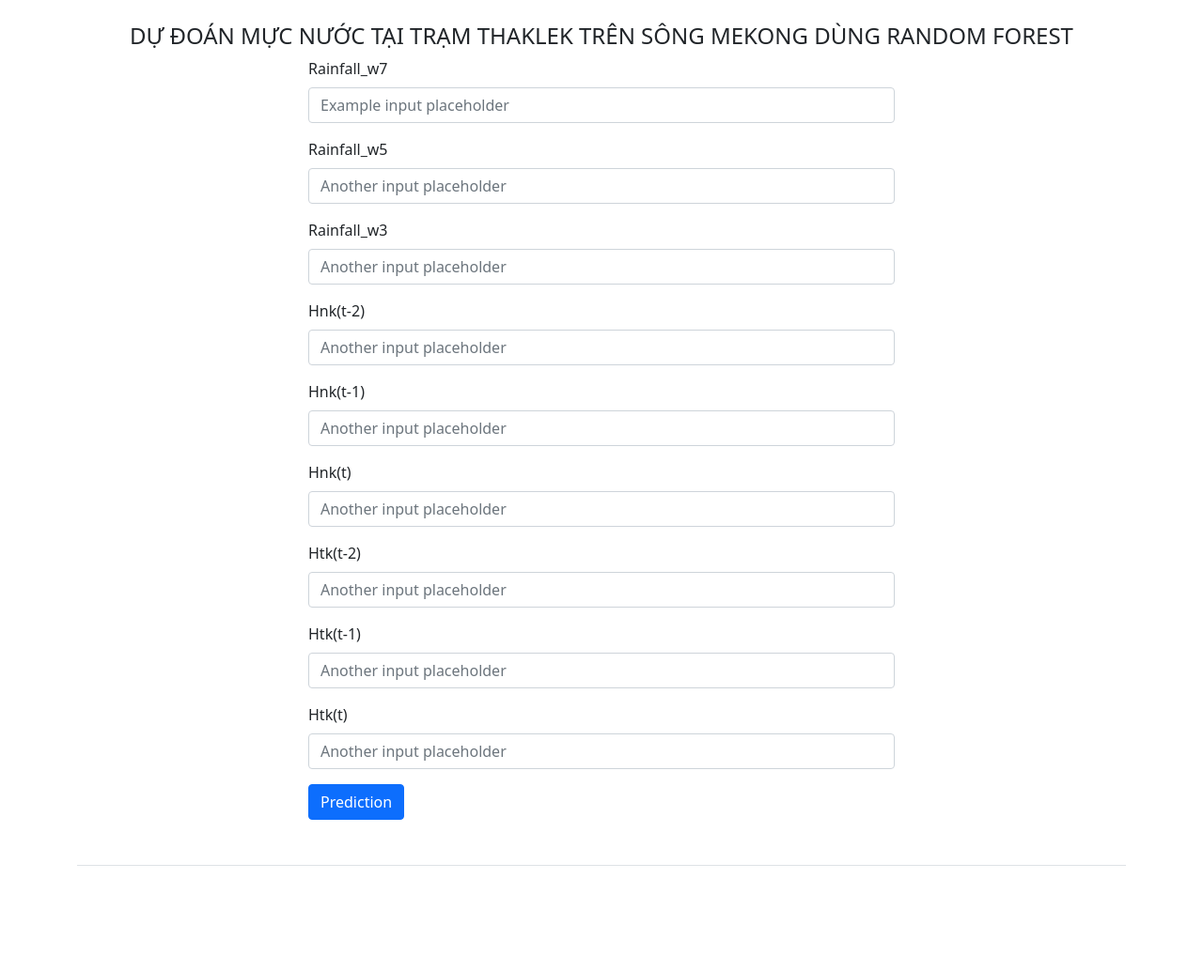
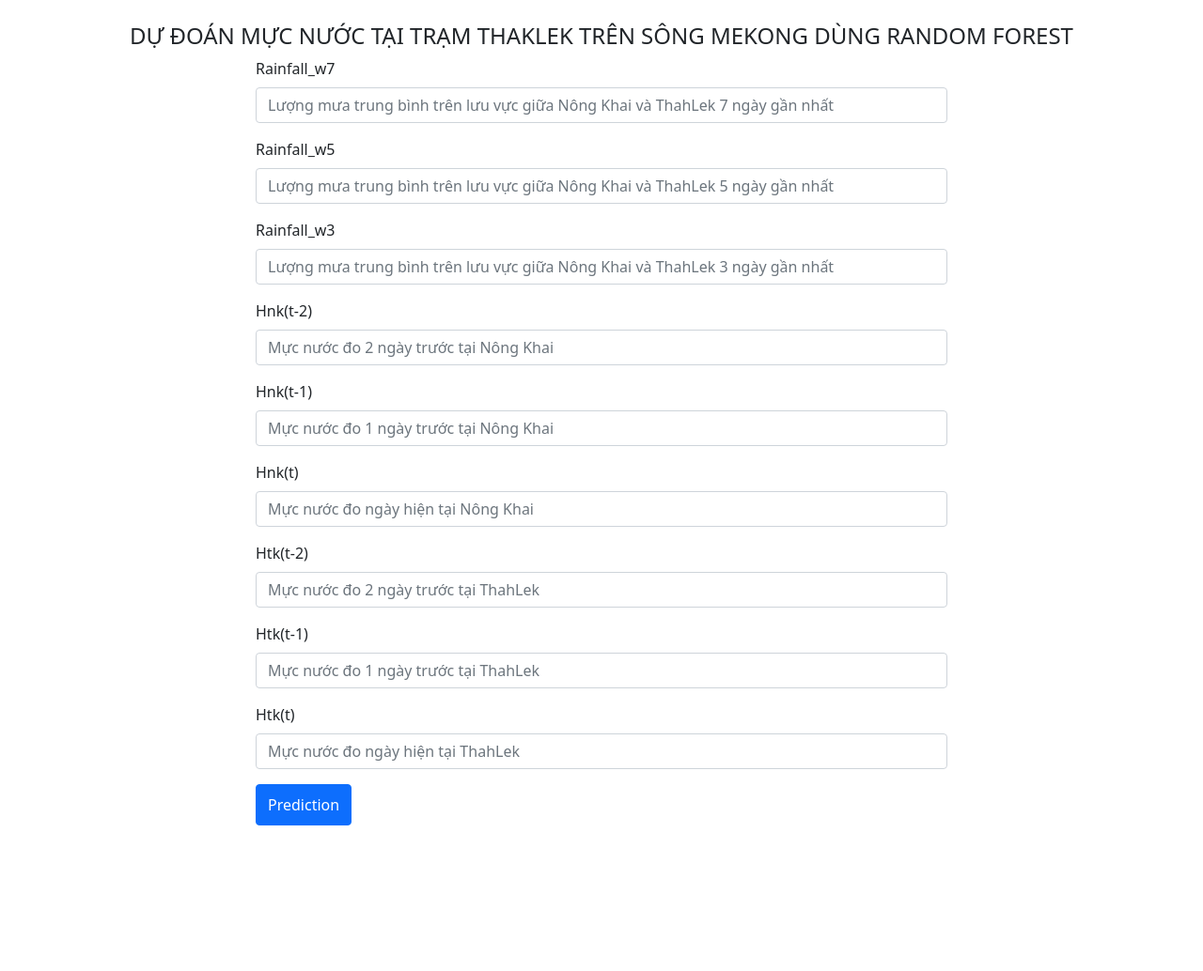
Before and after one commit to JULLYVUI/DOAN2022, a Django app: page / in a window 1280 px wide. Shown: the part 73-1107 px from the top of the page at 94% size. After the commit the page ends 952 px from the top, so only its background shows below. Run offline with Django 4.2, Linux system fonts and the light colour scheme.

Commit message:
update word

```diff
--- a/ThakLek/settings.py
+++ b/ThakLek/settings.py
@@ -39,7 +39,6 @@ INSTALLED_APPS = [
     'django.contrib.staticfiles',
     'ThakLek',
     'import_export',
-
 ]
 
 MIDDLEWARE = [
--- a/templates/base.html
+++ b/templates/base.html
@@ -15,9 +15,15 @@
   <title>{% bock title %}{% endblock %}</title>
   {% endcomment %}
   <style>
+
+    h5{
+      font-size:14px;
+    }
+    .btn{
+      height:44px;
+    }
     form{
-      width:624px;
-      margin: auto;
+      border-bottom: none;
     }
   </style>
 </head>
@@ -50,10 +56,10 @@
       {% endblock %}
 
     </main>
-
+<!--
     <footer class="pt-4 my-md-5 pt-md-5 border-top">
 
-    </footer>
+    </footer> -->
   </div>
 
 </body>
--- a/templates/home.html
+++ b/templates/home.html
@@ -1,47 +1,60 @@
 {% extends "base.html" %}
 {% block content %}
 <h4 class="text-center">DỰ ĐOÁN MỰC NƯỚC TẠI TRẠM THAKLEK TRÊN SÔNG MEKONG DÙNG RANDOM FOREST</h4>
+<div class="row">
+    <div class="col-8 offset-2">
         <form class="needs-validation" action="{% url 'result1' %}" enctype="multipart/form-data">
             {% csrf_token %}
-
             <div class="mb-3">
                 <label for="formGroupExampleInput" class="form-label">Rainfall_w7</label>
                 <input type="number" class="form-control" id="formGroupExampleInput" required name="w7"
-            placeholder="Example input placeholder">
+                    placeholder="Lượng mưa trung bình trên lưu vực giữa Nông Khai và ThahLek 7 ngày gần nhất">
             </div>
             <div class="mb-3">
                 <label for="formGroupExampleInput2" class="form-label">Rainfall_w5</label>
-        <input type="number" class="form-control" id="formGroupExampleInput2" required name="w5" placeholder="Another input placeholder">
+                <input type="number" class="form-control" id="formGroupExampleInput2" required name="w5"
+                    placeholder="Lượng mưa trung bình trên lưu vực giữa Nông Khai và ThahLek 5 ngày gần nhất">
             </div>
             <div class="mb-3">
                 <label for="formGroupExampleInput2" class="form-label">Rainfall_w3</label>
-        <input type="number" class="form-control" id="formGroupExampleInput2" required name="w3" placeholder="Another input placeholder">
+                <input type="number" class="form-control" id="formGroupExampleInput2" required name="w3"
+                    placeholder="Lượng mưa trung bình trên lưu vực giữa Nông Khai và ThahLek 3 ngày gần nhất">
             </div>
             <div class="mb-3">
                 <label for="formGroupExampleInput2" class="form-label">Hnk(t-2)</label>
-        <input type="number" class="form-control" id="formGroupExampleInput2" required name="hnk2" placeholder="Another input placeholder">
+                <input type="number" class="form-control" id="formGroupExampleInput2" required name="hnk2"
+                    placeholder="Mực nước đo 2 ngày trước tại Nông Khai">
             </div>
             <div class="mb-3">
                 <label for="formGroupExampleInput2" class="form-label">Hnk(t-1)</label>
-        <input type="number" class="form-control" id="formGroupExampleInput2" required name="hnk1" placeholder="Another input placeholder">
+                <input type="number" class="form-control" id="formGroupExampleInput2" required name="hnk1"
+                    placeholder="Mực nước đo 1 ngày trước tại Nông Khai">
             </div>
             <div class="mb-3">
                 <label for="formGroupExampleInput2" class="form-label">Hnk(t)</label>
-        <input type="number" class="form-control" id="formGroupExampleInput2" required name="hnk" placeholder="Another input placeholder">
+                <input type="number" class="form-control" id="formGroupExampleInput2" required name="hnk"
+                    placeholder="Mực nước đo ngày hiện tại Nông Khai">
             </div>
             <div class="mb-3">
                 <label for="formGroupExampleInput2" class="form-label">Htk(t-2)</label>
-        <input type="number" class="form-control" id="formGroupExampleInput2" required name="htk2" placeholder="Another input placeholder">
+                <input type="number" class="form-control" id="formGroupExampleInput2" required name="htk2"
+                    placeholder="Mực nước đo 2 ngày trước tại ThahLek">
             </div>
             <div class="mb-3">
                 <label for="formGroupExampleInput2" class="form-label">Htk(t-1)</label>
-        <input type="number" class="form-control" id="formGroupExampleInput2" required name="htk1" placeholder="Another input placeholder">
+                <input type="number" class="form-control" id="formGroupExampleInput2" required name="htk1"
+                    placeholder="Mực nước đo 1 ngày trước tại ThahLek">
             </div>
             <div class="mb-3">
                 <label for="formGroupExampleInput2" class="form-label">Htk(t)</label>
-        <input type="number" class="form-control" id="formGroupExampleInput2" required name="htk" placeholder="Another input placeholder">
+                <input type="number" class="form-control" id="formGroupExampleInput2" required name="htk"
+                    placeholder="Mực nước đo ngày hiện tại ThahLek">
             </div>
-    <button type="submit" class="btn btn-primary"  >Prediction</button>
+            <button type="submit" class="btn btn-primary ">Prediction</button>
 
         </form>
+    </div>
+</div>
+
+
 {% endblock %}
--- a/templates/result1.html
+++ b/templates/result1.html
@@ -12,10 +12,10 @@
     <h1>The Result are here</h1>
     <h3>The data you entered is: {{lis}}</h3>
     <h3>The Prediction of the RF is {{sum}}</h3>
-    <pre>
+    <!-- <pre>
         Type of
         --w7: w7
-    </pre>
+    </pre> -->
     <!-- This is result is {{ans}} -->
     <a href="/">Click go to home</a>
 </body>
```
Also changed, not shown: 7 other files. Lines whose indentation alone changed are shown as unchanged.
